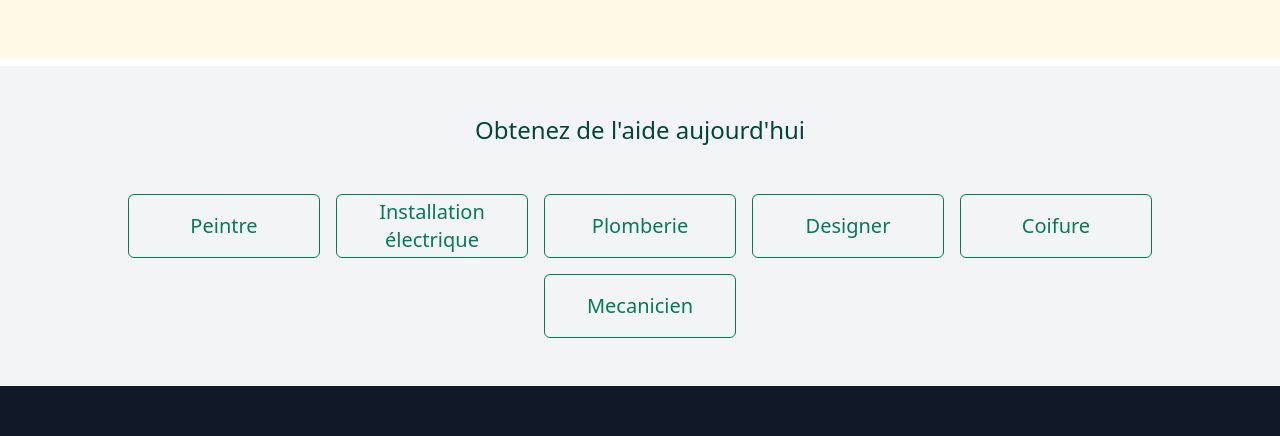
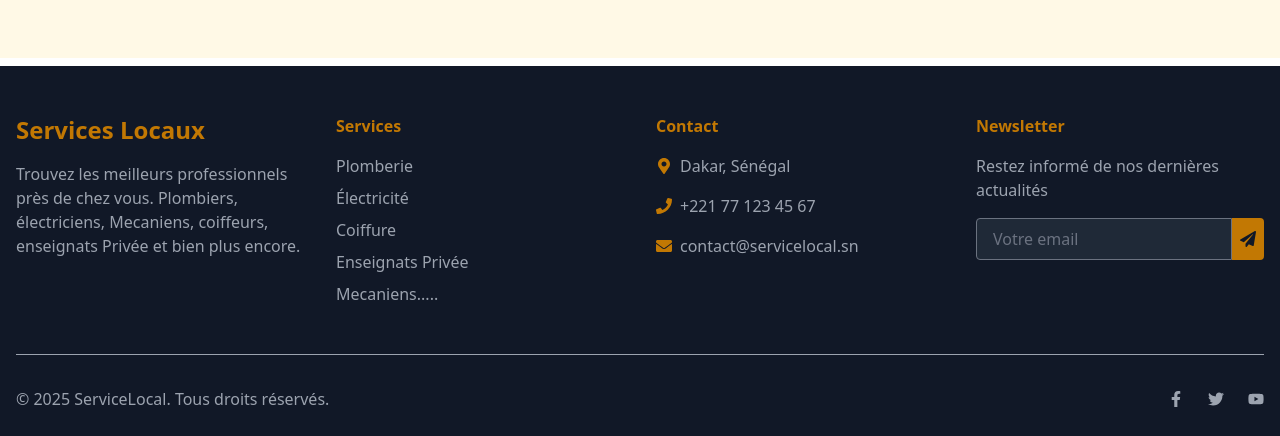
Before and after one commit to fallouwade/frontendTache21, a React (Vite) app: page / in a window 1280 px wide. Shown: the part 3569-4005 px from the top of the page. Built offline with nearby package versions, Linux system fonts and the light colour scheme.

Commit message:
pageCommunautaire

```diff
--- a/src/Composants/pagePublic/Satisfaction.jsx
+++ b/src/Composants/pagePublic/Satisfaction.jsx
@@ -102,71 +102,6 @@ const SatisfactionGuarantee = () => {
       </div>
     </div>
     </div>
-    {/* Obtenir de l'aide  */}
-    <div>
-    <div className="w-full px-4 md:px-8 py-8 md:py-12 bg-gray-100">
-  <h2 className="text-2xl font-medium text-green-900 mb-8 md:mb-12 text-center">
-    Obtenez de l'aide aujourd'hui
-  </h2>
-
-  <div className="flex flex-wrap justify-center gap-4">
-    {/* Service 1 */}
-    <div>
-      <a
-        href="#peinture"
-        className="w-48 h-16 text-green-600 text-xl font-medium rounded-md flex justify-center items-center transform transition-all hover:scale-105 hover:text-green-800 border border-green-600 py-3 px-4 text-center">
-        Peintre
-      </a>
-    </div>
-
-    {/* Service 2 */}
-    <div>
-      <a
-        href="#installation-electrique"
-        className="w-48 h-16 text-green-600 text-xl font-medium rounded-md flex justify-center items-center transform transition-all hover:scale-105 hover:text-green-800 border border-green-600 py-3 px-4 text-center">
-        Installation électrique
-      </a>
-    </div>
-
-    {/* Service 3 */}
-    <div>
-      <a
-        href="#plomberie"
-        className="w-48 h-16 text-green-600 text-xl font-medium rounded-md flex justify-center items-center transform transition-all hover:scale-105 hover:text-green-800 border border-green-600 py-3 px-4 text-center">
-        Plomberie
-      </a>
-    </div>
-
-    {/* Service 4 */}
-    <div>
-      <a
-        href="#design"
-        className="w-48 h-16 text-green-600 text-xl font-medium rounded-md flex justify-center items-center transform transition-all hover:scale-105 hover:text-green-800 border border-green-600 py-3 px-4 text-center">
-        Designer
-      </a>
-    </div>
-
-    {/* Service 5 */}
-    <div>
-      <a
-        href="#coifure"
-        className="w-48 h-16 text-green-600 text-xl font-medium rounded-md flex justify-center items-center transform transition-all hover:scale-105 hover:text-green-800 border border-green-600 py-3 px-4 text-center">
-        Coifure
-      </a>
-    </div>
-
-    {/* Service 6 */}
-    <div>
-      <a
-        href="#mecanicien"
-        className="w-48 h-16 text-green-600 text-xl font-medium rounded-md flex justify-center items-center transform transition-all hover:scale-105 hover:text-green-800 border border-green-600 py-3 px-4 text-center">
-        Mecanicien
-      </a>
-    </div>
-  </div>
-</div>
-
-    </div>
 
     </div>
   );
```
